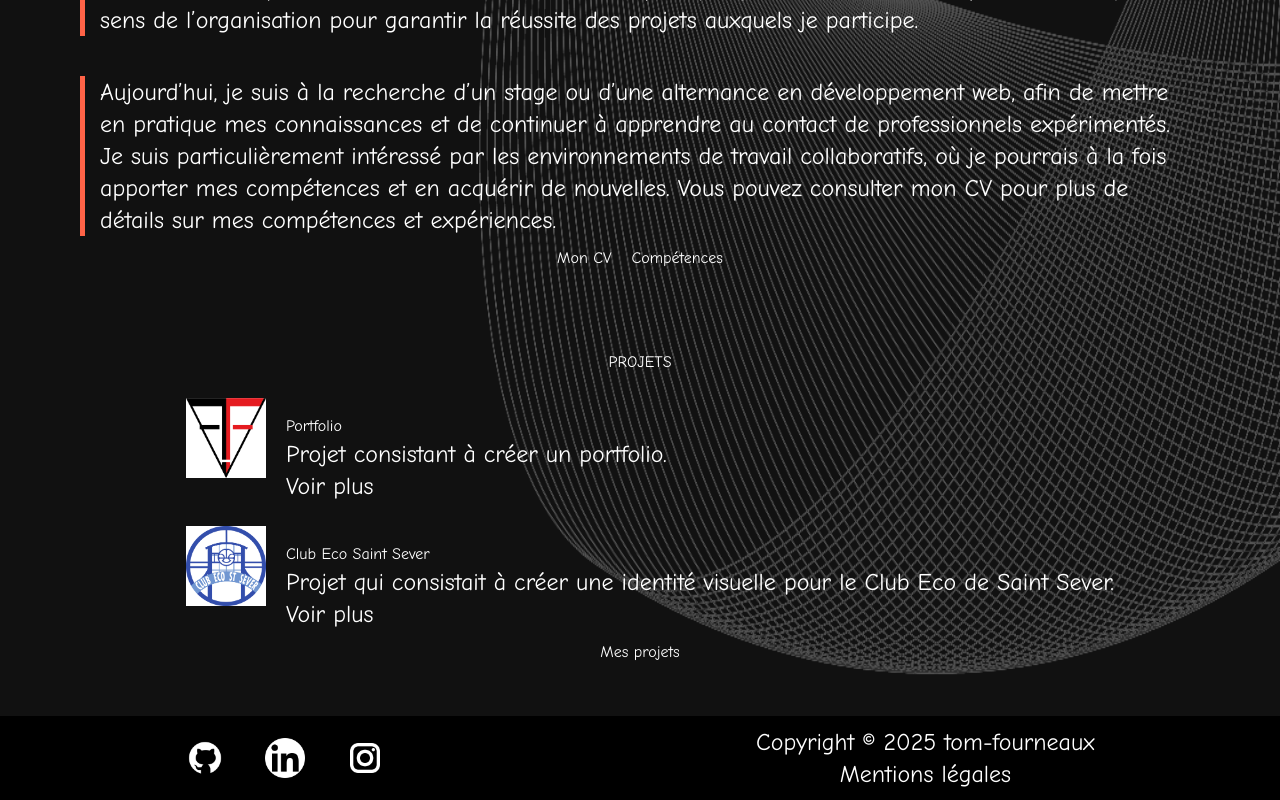
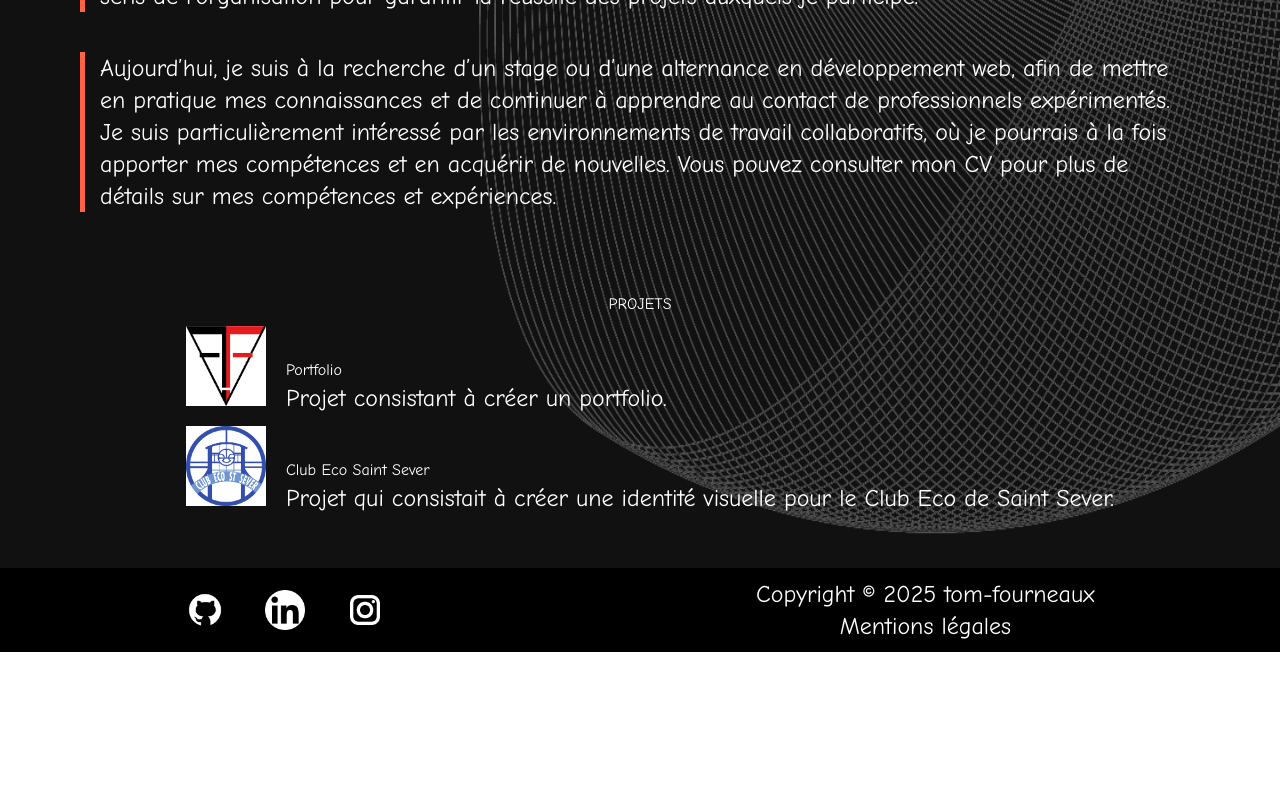
Before and after one commit to tomfrx12/portfolio-react-tom-fourneaux, a React (Vite) app: page / in a window 1280 px wide. Shown: the part 1822-2622 px from the top of the page. After the commit the page ends 2474 px from the top, so only its background shows below. Built offline with nearby package versions, Linux system fonts and the light colour scheme.

Commit message:
link for layout

```diff
--- a/src/components/header.jsx
+++ b/src/components/header.jsx
@@ -3,6 +3,7 @@
 
 import { useState } from "react";
 import logo from '../assets/img/logo.png'
+import { Link } from "react-router"
 
 function Header() {
     const [menuOpen, setMenuOpen] = useState(false);
@@ -17,11 +18,11 @@ function Header() {
                 <img src={logo} alt="logo horizontal Fourneaux Tom" className="w-[10rem]"/>
             </a>
             <nav className={`lg:w-auto lg:flex lg:static ${menuOpen ? "flex flex-col top-[60px] right-0":"h-full w-[250px] fixed top-[0] right-[-250px] bg-black"}`}>
-                <a href="/" className="text-white p-[0.5rem] pl-[2rem] text-2xl hover:text-grey" >Accueil</a>
-                <a href="./competences" className="text-white p-[0.5rem] pl-[2rem] text-2xl hover:text-grey" >Compétences</a>
-                <a href="./projets" className="text-white p-[0.5rem] pl-[2rem] text-2xl hover:text-grey" >Projets</a>
-                <a href="./charte_graphique" className="text-white p-[0.5rem] pl-[2rem] text-2xl hover:text-grey" >Charte Graphique</a>
-                <a href="./cv" className="text-white p-[0.5rem] pl-[2rem] text-2xl hover:text-grey" >CV</a>
+                <Link to="/" className="text-white p-[0.5rem] pl-[2rem] text-2xl hover:text-grey" >Accueil</Link>
+                <Link to="/competences" className="text-white p-[0.5rem] pl-[2rem] text-2xl hover:text-grey" >Compétences</Link>
+                <Link to="/projets" className="text-white p-[0.5rem] pl-[2rem] text-2xl hover:text-grey" >Projets</Link>
+                <Link to="/charte_graphique" className="text-white p-[0.5rem] pl-[2rem] text-2xl hover:text-grey" >Charte Graphique</Link>
+                <Link to="/cv" className="text-white p-[0.5rem] pl-[2rem] text-2xl hover:text-grey" >CV</Link>
             </nav>
             <a onClick={toggleMenu} className="block cursor-pointer top-[80px] right-[20rem] lg:hidden">
                 <span className={`${menuOpen ? 'hidden' : 'block'}`}>
--- a/src/components/layout.jsx
+++ b/src/components/layout.jsx
@@ -1,5 +1,6 @@
 import Footer from "./footer";
 import Header from "./header";
+import PropTypes from "prop-types";
 
 const Layout = ({ children }) => {
     return (
@@ -9,7 +10,7 @@ const Layout = ({ children }) => {
                 backgroundImage: "url('/src/assets/img/background-pattern.png')",
                 backgroundSize: "100% 100%",
             }}
-        >o
+        >
             <Header />
 
             <main className="flex-1 text-white lg:my-[2rem] lg:mx-[5rem]">{children}</main>
@@ -19,4 +20,8 @@ const Layout = ({ children }) => {
     );
 };
 
+Layout.propTypes = {
+    children: PropTypes.node.isRequired,
+};
+
 export default Layout;
--- a/src/pages/index.jsx
+++ b/src/pages/index.jsx
@@ -11,7 +11,7 @@ function Index() {
                             <img src={pptom} alt="photo de profil Tom FOURNEAUX" className="my-[1rem] mx-[0rem] rounded-full w-[30%] lg:w-[20%]"/>
                             <h1 className="text-white m-[0]">Tom Fourneaux</h1>
                             <p className="m-[0px 5px 10px 5px] text-center text-xs lg:text-2xl">Etudiant et passionné de codage, voici mon portfolio</p>
-                            <a href="/me_contacter" className="mt-[10px]">Contactez moi</a>
+                            {/* <a href="/me_contacter" className="mt-[10px]">Contactez moi</a> */}
                     </div>
                         <h2 className="text-white m-[0] mt-[40px] lg:mt-[5rem]">A PROPOS DE MOI</h2>
                         <section>
@@ -30,8 +30,8 @@ function Index() {
                             </div>
                         </section>
                         <div className="flex gap-[20px]">
-                            <a href="/cv" className="mt-[10px]">Mon CV</a>
-                            <a href="/competences" className="mt-[10px]">Compétences</a>
+                            {/* <a href="/cv" className="mt-[10px]">Mon CV</a> */}
+                            {/* <a href="/competences" className="mt-[10px]">Compétences</a> */}
                         </div>
                 </section>
                 <section className="flex flex-col items-center">
@@ -42,7 +42,7 @@ function Index() {
                             <div>
                                 <h3 className="text-white m-[0] mt-[40px] font-normal">Portfolio</h3>
                                 <p className="text-xs m-auto lg:text-2xl">Projet consistant à créer un portfolio.</p>
-                                <a href="#" className="text-xs text-grey lg:text-2xl">Voir plus</a>
+                                {/* <a href="#" className="text-xs text-grey lg:text-2xl">Voir plus</a> */}
                             </div>
                         </div>
 
@@ -51,11 +51,11 @@ function Index() {
                             <div>
                                 <h3 className="text-white m-[0] mt-[40px] font-normal">Club Eco Saint Sever</h3>
                                 <p className="text-xs m-auto lg:text-2xl">Projet qui consistait à créer une identité visuelle pour le Club Eco de Saint Sever.</p>
-                                <a href="#" className="text-xs text-grey lg:text-2xl">Voir plus</a>
+                                {/* <a href="#" className="text-xs text-grey lg:text-2xl">Voir plus</a>  */}
                             </div>
                         </div>
                     </div>
-                    <a href="/projets" className="mt-[10px]">Mes projets</a>
+                    {/* <a href="/projets" className="mt-[10px]">Mes projets</a> */}
                 </section>
         </>
     );
```
Also changed, not shown: src/App.jsx (indentation only).
